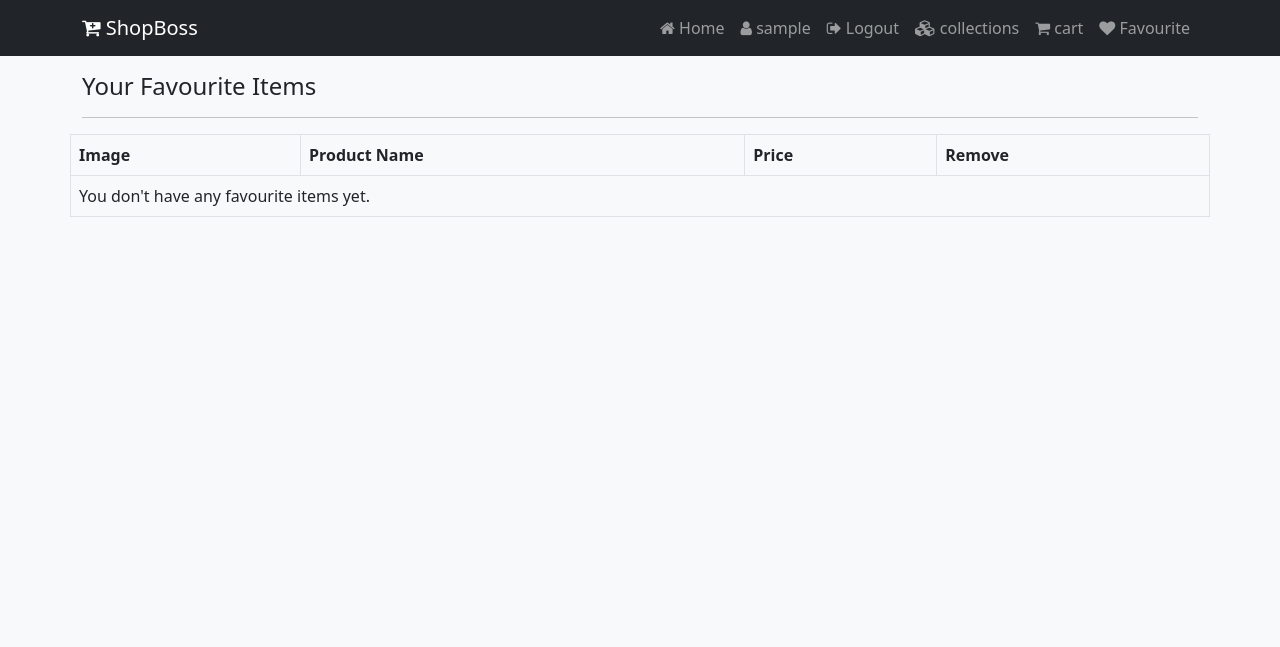
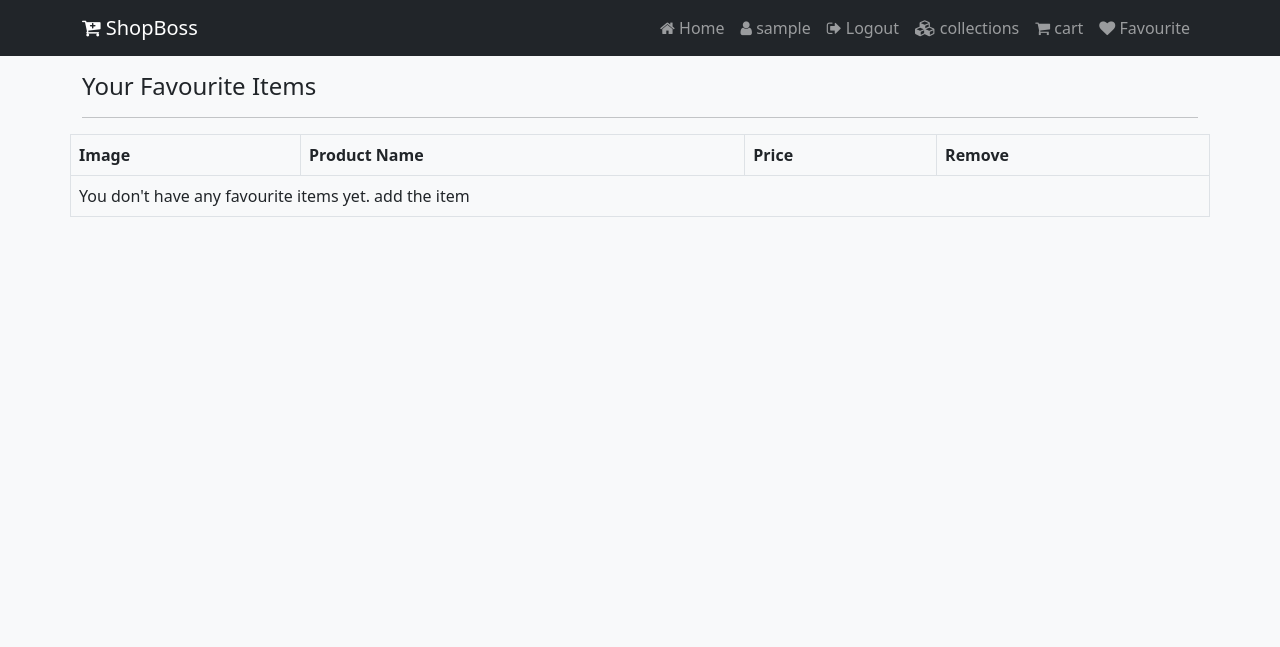
Before and after one commit to Sushmaravi011/Fashion, a Django app: page /wishlist/ in a window 1280 px wide. Shown: the top 647 px of the page. Run offline with Django 5.2, Linux system fonts and the light colour scheme; the visitor is signed in with stand-in values (Sample User, id 1); data that the repository does not hold is empty.

```diff
--- a/DrapeDream/templates/DrapeDream/wishlist.html
+++ b/DrapeDream/templates/DrapeDream/wishlist.html
@@ -38,7 +38,7 @@
                   </tr>
                 {% empty %}
                   <tr>
-                    <td colspan="4">You don't have any favourite items yet.</td>
+                    <td colspan="4">You don't have any favourite items yet. add the item</td>
                   </tr>
                 {% endfor %}
             </tbody>
--- a/static/css/style.css
+++ b/static/css/style.css
@@ -49,3 +49,4 @@ a {
   right: 20px;
   z-index: 10;
 }
+/* please take some time to understand */
```
